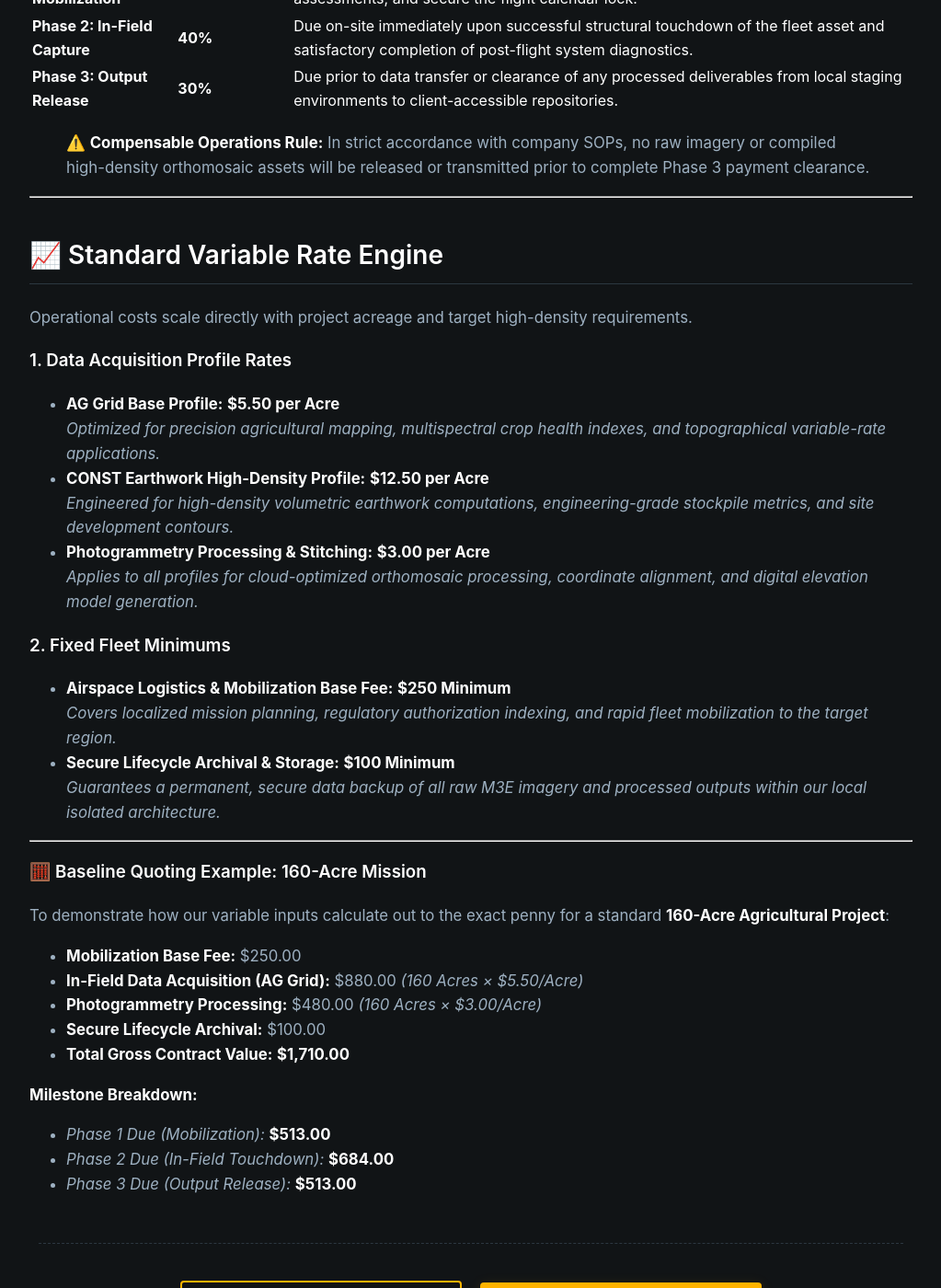
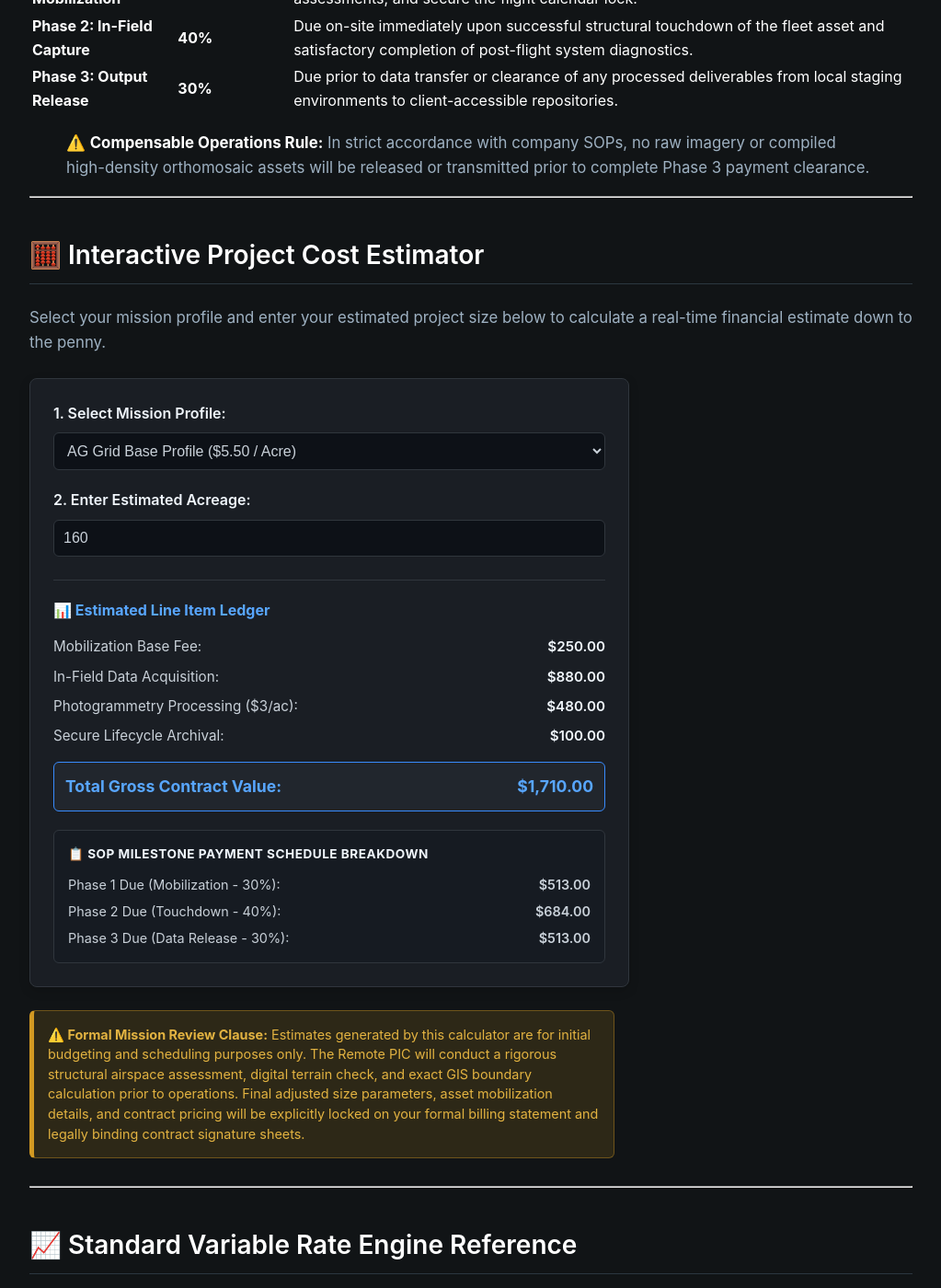
Before and after one commit to traviscloke126/traviscloke126.github.io, a Jekyll site: the page built from pricing.md, in a window 1280 px wide and 1400 px high, scrolled down 532 px. Shown: the whole window at 92% size, without its empty margins (128-1151 px from the left). Built offline with Jekyll 4.4.1, drawn with Linux system fonts in a browser that asks for light colours; our own code applies the rules of GitHub Pages for plain Markdown files; some of the changed text lies outside the part shown.

Commit message:
Update pricing.md

```diff
--- a/pricing.md
+++ b/pricing.md
@@ -22,19 +20,114 @@ To secure flight windows, maintain crew readiness, and protect high-value operat
 
 ---
 
-## 📈 Standard Variable Rate Engine
+## 🧮 Interactive Project Cost Estimator
 
-Operational costs scale directly with project acreage and target high-density requirements.
+Select your mission profile and enter your estimated project size below to calculate a real-time financial estimate down to the penny.
 
-### 1. Data Acquisition Profile Rates
-*   **AG Grid Base Profile:** **$5.50 per Acre**
-    *Optimized for precision agricultural mapping, multispectral crop health indexes, and topographical variable-rate applications.*
-*   **CONST Earthwork High-Density Profile:** **$12.50 per Acre**
-    *Engineered for high-density volumetric earthwork computations, engineering-grade stockpile metrics, and site development contours.*
-*   **Photogrammetry Processing & Stitching:** **$3.00 per Acre**
-    *Applies to all profiles for cloud-optimized orthomosaic processing, coordinate alignment, and digital elevation model generation.*
+<!-- INTERACTIVE WIDGET START -->
+<div style="max-width: 600px; background: #1a1e24; border: 1px solid #30363d; border-radius: 8px; padding: 25px; color: #c9d1d9; font-family: -apple-system, BlinkMacSystemFont, 'Segoe UI', Helvetica, Arial, sans-serif; box-shadow: 0 4px 12px rgba(0,0,0,0.15); margin: 25px 0;">
 
-### 2. Fixed Fleet Minimums
+  <!-- Profile Selector -->
+  <div style="margin-bottom: 20px;">
+    <label style="display: block; font-weight: 600; margin-bottom: 8px; color: #f0f6fc;">1. Select Mission Profile:</label>
+    <select id="profileSelect" oninput="calculateEstimate()" style="width: 100%; padding: 10px; background: #0d1117; border: 1px solid #30363d; border-radius: 6px; color: #c9d1d9; font-size: 1em;">
+      <option value="5.50">AG Grid Base Profile ($5.50 / Acre)</option>
+      <option value="12.50">CONST Earthwork Profile ($12.50 / Acre)</option>
+    </select>
+  </div>
+
+  <!-- Acreage Input -->
+  <div style="margin-bottom: 25px;">
+    <label style="display: block; font-weight: 600; margin-bottom: 8px; color: #f0f6fc;">2. Enter Estimated Acreage:</label>
+    <input type="number" id="acreageInput" value="160" min="1" oninput="calculateEstimate()" style="width: 100%; padding: 10px; background: #0d1117; border: 1px solid #30363d; border-radius: 6px; color: #c9d1d9; font-size: 1em; box-sizing: border-box;">
+  </div>
+
+  <!-- Output Matrix Ledger -->
+  <div style="border-top: 1px solid #30363d; padding-top: 20px; margin-bottom: 20px;">
+    <h4 style="margin: 0 0 15px 0; color: #58a6ff;">📊 Estimated Line Item Ledger</h4>
+    <div style="display: flex; justify-content: space-between; margin-bottom: 8px; font-size: 0.95em;">
+      <span>Mobilization Base Fee:</span>
+      <span style="font-weight: 600; color: #f0f6fc;">$250.00</span>
+    </div>
+    <div style="display: flex; justify-content: space-between; margin-bottom: 8px; font-size: 0.95em;">
+      <span>In-Field Data Acquisition:</span>
+      <span id="ledgerAcquisition" style="font-weight: 600; color: #f0f6fc;">$880.00</span>
+    </div>
+    <div style="display: flex; justify-content: space-between; margin-bottom: 8px; font-size: 0.95em;">
+      <span>Photogrammetry Processing ($3/ac):</span>
+      <span id="ledgerProcessing" style="font-weight: 600; color: #f0f6fc;">$480.00</span>
+    </div>
+    <div style="display: flex; justify-content: space-between; margin-bottom: 15px; font-size: 0.95em;">
+      <span>Secure Lifecycle Archival:</span>
+      <span style="font-weight: 600; color: #f0f6fc;">$100.00</span>
+    </div>
+
+    <!-- Gross Total -->
+    <div style="display: flex; justify-content: space-between; background: #21262d; padding: 12px; border-radius: 6px; border: 1px solid #388bfd; font-size: 1.1em; font-weight: 700;">
+      <span style="color: #58a6ff;">Total Gross Contract Value:</span>
+      <span id="ledgerTotal" style="color: #58a6ff;">$1,710.00</span>
+    </div>
+  </div>
+
+  <!-- Milestone Split Display -->
+  <div style="background: #161b22; border: 1px solid #30363d; padding: 15px; border-radius: 6px;">
+    <h5 style="margin: 0 0 10px 0; color: #f0f6fc; text-transform: uppercase; font-size: 0.85em; letter-spacing: 0.5px;">📋 SOP Milestone Payment Schedule Breakdown</h5>
+    <div style="display: flex; justify-content: space-between; margin-bottom: 6px; font-size: 0.9em;">
+      <span>Phase 1 Due (Mobilization - 30%):</span>
+      <span id="splitPhase1" style="font-weight: 600;">$513.00</span>
+    </div>
+    <div style="display: flex; justify-content: space-between; margin-bottom: 6px; font-size: 0.9em;">
+      <span>Phase 2 Due (Touchdown - 40%):</span>
+      <span id="splitPhase2" style="font-weight: 600;">$684.00</span>
+    </div>
+    <div style="display: flex; justify-content: space-between; font-size: 0.9em;">
+      <span>Phase 3 Due (Data Release - 30%):</span>
+      <span id="splitPhase3" style="font-weight: 600;">$513.00</span>
+    </div>
+  </div>
+
+</div>
+
+<!-- Disclaimer Box -->
+<div style="max-width: 600px; background: rgba(210,153,34,0.15); border: 1px solid rgba(210,153,34,0.4); border-left: 5px solid #d29922; padding: 15px; border-radius: 6px; font-size: 0.9em; line-height: 1.5; color: #e3b341; margin-bottom: 30px;">
+  <b>⚠️ Formal Mission Review Clause:</b> Estimates generated by this calculator are for initial budgeting and scheduling purposes only. The Remote PIC will conduct a rigorous structural airspace assessment, digital terrain check, and exact GIS boundary calculation prior to operations. Final adjusted size parameters, asset mobilization details, and contract pricing will be explicitly locked on your formal billing statement and legally binding contract signature sheets.
+</div>
+
+<script>
+function calculateEstimate() {
+  const rate = parseFloat(document.getElementById('profileSelect').value);
+  const acres = parseFloat(document.getElementById('acreageInput').value) || 0;
+
+  // Calculate Line Items
+  const baseMob = 250.00;
+  const baseArch = 100.00;
+  const acquisition = acres * rate;
+  const processing = acres * 3.00;
+
+  const total = baseMob + baseArch + acquisition + processing;
+
+  // Milestone splits
+  const phase1 = total * 0.30;
+  const phase2 = total * 0.40;
+  const phase3 = total * 0.30;
+
+  // Format numbers to USD text
+  document.getElementById('ledgerAcquisition').innerText = '$' + acquisition.toFixed(2);
+  document.getElementById('ledgerProcessing').innerText = '$' + processing.toFixed(2);
+  document.getElementById('ledgerTotal').innerText = '$' + total.toFixed(2);
+
+  document.getElementById('splitPhase1').innerText = '$' + phase1.toFixed(2);
+  document.getElementById('splitPhase2').innerText = '$' + phase2.toFixed(2);
+  document.getElementById('splitPhase3').innerText = '$' + phase3.toFixed(2);
+}
+</script>
+<!-- INTERACTIVE WIDGET END -->
+
+---
+
+## 📈 Standard Variable Rate Engine Reference
+
+### 1. Fixed Fleet Minimums
 *   **Airspace Logistics & Mobilization Base Fee:** **$250 Minimum**
     *Covers localized mission planning, regulatory authorization indexing, and rapid fleet mobilization to the target region.*
 *   **Secure Lifecycle Archival & Storage:** **$100 Minimum**
@@ -42,16 +135,7 @@ Operational costs scale directly with project acreage and target high-density re
 
 ---
 
-### 🧮 Baseline Quoting Example: 160-Acre Mission
-To demonstrate how our variable inputs calculate out to the exact penny for a standard **160-Acre Agricultural Project**:
+### 📞 Request an Operational Quote
+Ready to deploy industrial-grade aerial intelligence to your worksite? Contact us directly to submit your project parameters and locked boundaries for formal review.
 
-*   **Mobilization Base Fee:** $250.00
-*   **In-Field Data Acquisition (AG Grid):** $880.00 *(160 Acres × $5.50/Acre)*
-*   **Photogrammetry Processing:** $480.00 *(160 Acres × $3.00/Acre)*
-*   **Secure Lifecycle Archival:** $100.00
-*   **Total Gross Contract Value:** **$1,710.00**
-
-**Milestone Breakdown:**
-*   *Phase 1 Due (Mobilization):* **$513.00**
-*   *Phase 2 Due (In-Field Touchdown):* **$684.00**
-*   *Phase 3 Due (Output Release):* **$513.00**
+[**Request Operations & Flight Planning →**](/request.html)
```
Also changed, not shown: other parts of pricing.md (+0 -2 lines).
